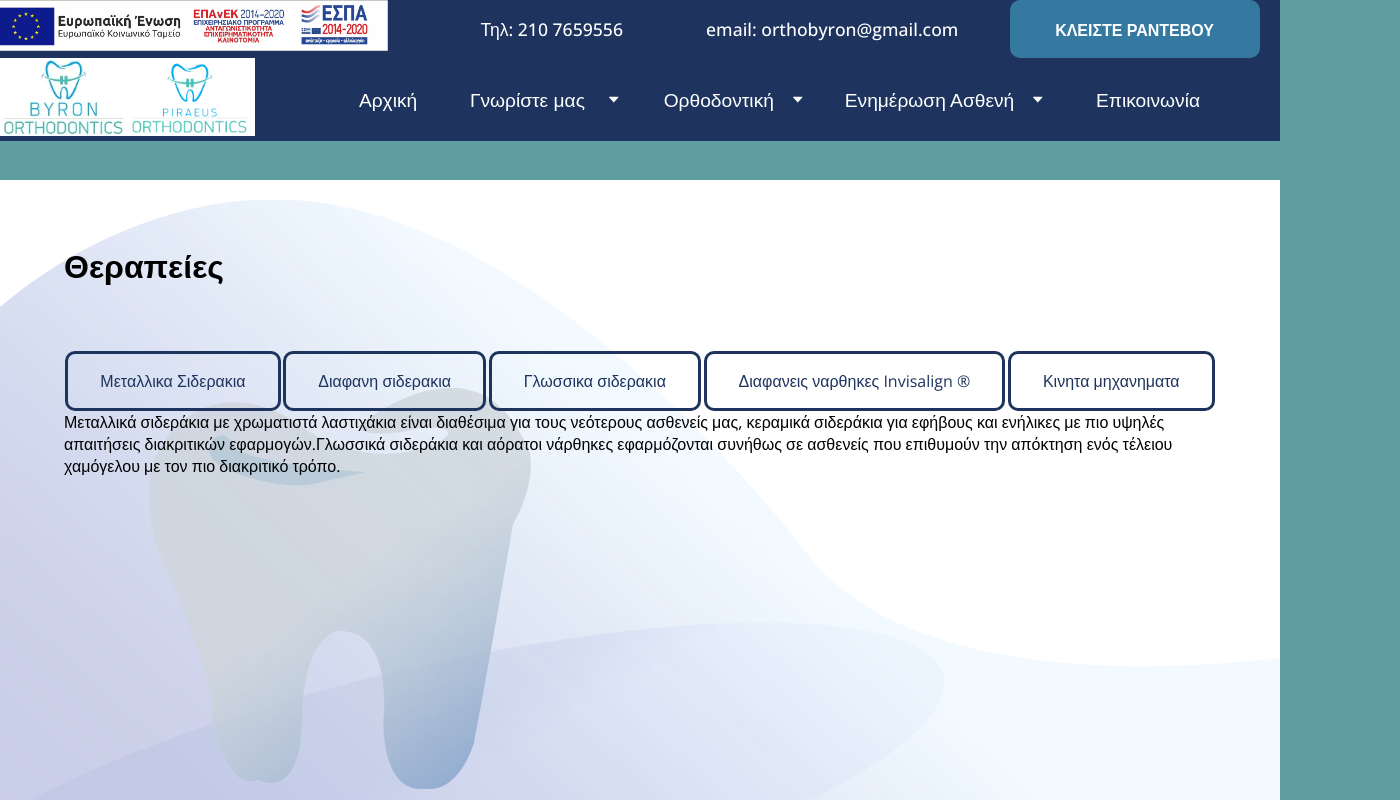
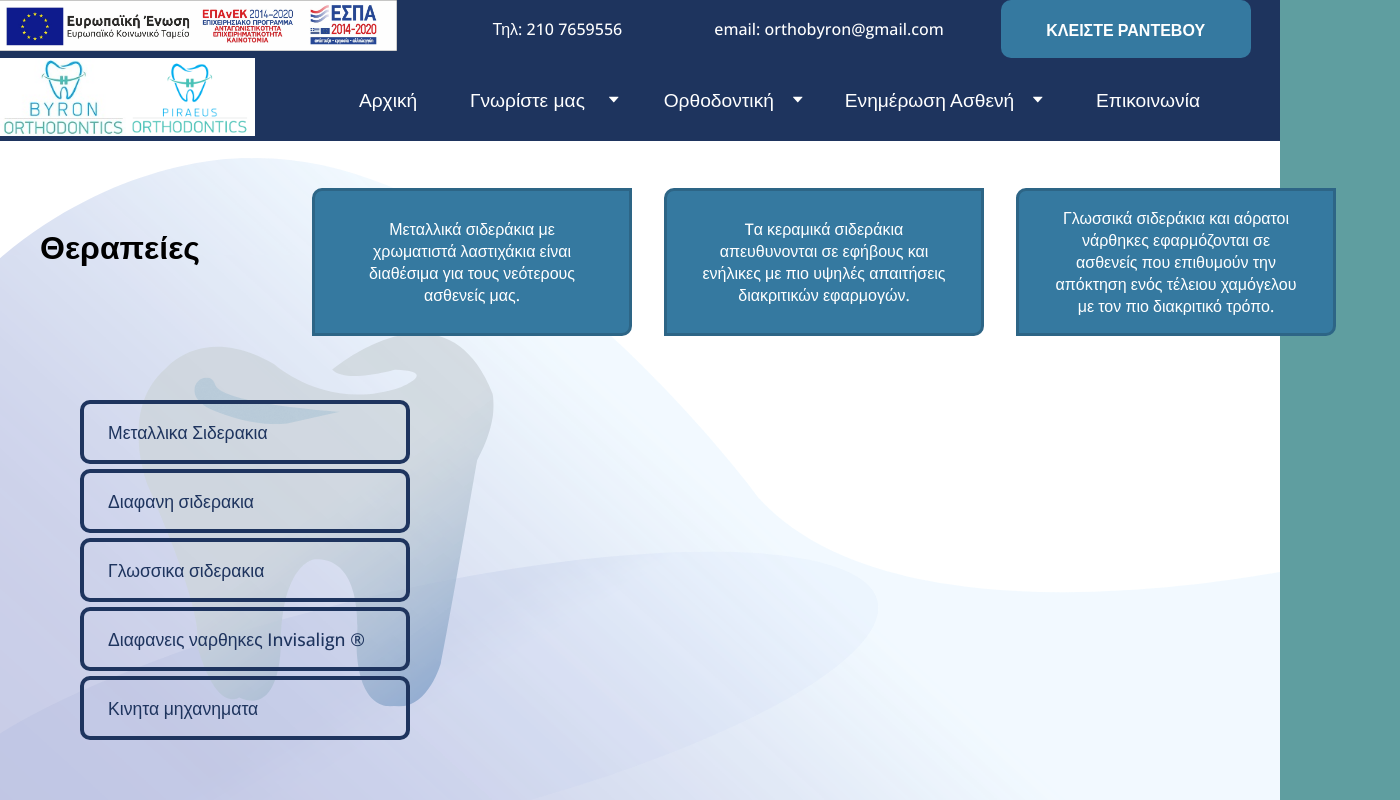
Before and after one commit to 3vilBonobo/orthobyron.gr, a React (Create React App) app: page /treatments in a window 1280 px wide. Shown: the top 800 px of the page, 1400 px wide, since content can reach past the window. Built offline with nearby package versions, Linux system fonts and the light colour scheme.

Commit message:
desktop treatment styles

```diff
--- a/src/components/Styles/Header.style.js
+++ b/src/components/Styles/Header.style.js
@@ -83,7 +83,7 @@ export const StyledPhone = styled.a`
   color: #3579a0;
   @media screen and (min-width: 768px) {
     color: #fff;
-    font-size: 1.1rem;
+    font-size: 1rem;
     font-weight: 500;
     transition: 0.5s background-color;
     padding-inline: 2rem;
@@ -108,7 +108,7 @@ export const StyledEmail = styled.a`
     display: inline-block;
     text-align: center;
     color: #fff;
-    font-size: 1.1rem;
+    font-size: 1rem;
     font-weight: 500;
     transition: 0.5s background-color;
     border-radius: 10px;
--- a/src/components/Styles/Home.styles.js
+++ b/src/components/Styles/Home.styles.js
@@ -184,6 +184,7 @@ export const StyledClinicsCarousels = styled.div`
 `;
 export const StyledWorkHoursSection = styled.section`
   background-color: ${(props) => props.theme.white};
+  color: ${(props) => props.theme.darkBlue};
   display: flex;
   flex-direction: column;
   align-items: center;
@@ -197,6 +198,7 @@ export const StyledWorkHoursSection = styled.section`
 
 export const StyledMapSection = styled.section`
   background-color: ${(props) => props.theme.lightGrey};
+  color: ${(props) => props.theme.darkBlue};
   display: flex;
   flex-direction: column;
   align-items: center;
--- a/src/components/Styles/Treatments.style.js
+++ b/src/components/Styles/Treatments.style.js
@@ -10,47 +10,85 @@ export const StyledTreatmentsMainSection = styled.div`
   align-items: center;
   justify-content: flex-start;
   width: 100%;
-  height: 100vh;
-  padding: 4rem;
   position: relative;
   top: 180px;
+  padding: 4rem 1rem 5rem 1rem;
+  @media screen and (min-width: 768px) {
+    padding: 3rem 5rem;
+    top: 140px;
+  }
 `;
-
-export const StyledTreatmentsMainTitle = styled.h1`
-  margin-bottom: 2rem;
-  align-self: flex-start;
-`;
-
-export const StyledTreatmentsMainInfo = styled.p``;
-
-export const StyledTreatmentMainTopContainer = styled.div`
+export const StyledTreatmentsTopContainer = styled.div`
   display: flex;
   flex-direction: row;
   align-items: center;
   justify-content: center;
 `;
-export const StyledTreatmentMainInfoBox = styled.p``;
+export const StyledTreatmentsBottomContainer = styled.div`
+  width: 100%;
+  display: flex;
+  flex-direction: row;
+  align-items: flex-start;
+  justify-content: center;
+`;
+export const StyledTreatmentsLinkContainer = styled.div`
+  display: flex;
+  flex-direction: column;
+  align-items: flex-start;
+  justify-content: center;
+  margin-top: 4rem;
+`;
 
-export const StyledTreatmentsMainContainer = styled.div`
+export const StyledTreatmentsMainTitle = styled.h1`
+  margin: 0 5rem 2rem 10rem;
+`;
+
+export const StyledTreatmentsMainInfo = styled.div`
+  display: none;
+  @media screen and (min-width: 768px) {
+    display: flex;
+    flex-direction: row;
+    padding-inline: 2rem;
+  }
+`;
+
+export const StyledTreatmentInfoBox = styled.p`
+  color: ${(props) => props.theme.white};
+  font-weight: 500;
+  background-color: ${(props) => props.theme.lightBlue};
+  border: 3px solid ${(props) => props.theme.navyBlue};
+  border-radius: 10px 0 10px 0;
+  text-align: center;
+  display: flex;
+  align-items: center;
+  width: 320px;
+  margin-right: 2rem;
+  padding: 1rem 2rem;
+`;
+
+export const StyledTreatmentsMainLink = styled(Link)`
+  text-decoration: none;
+  font-size: 1.1rem;
+  font-weight: 500;
+  padding: 1rem 1.5rem;
+  color: ${(props) => props.theme.darkBlue};
+  border: 4px solid ${(props) => props.theme.darkBlue};
+  border-radius: 10px;
+  min-width: 330px;
+  margin-bottom: 5px;
+`;
+export const StyledTreatmentsOutletContainer = styled.div`
   display: flex;
   flex-direction: column;
   align-items: center;
   justify-content: space-around;
   width: 100%;
   @media screen and (min-width: 768px) {
-    flex-direction: row;
-    padding-top: 2rem;
+    padding: 3rem;
+    align-items: flex-start;
+    min-height: 500px;
   }
 `;
-
-export const StyledTreatmentsMainLink = styled(Link)`
-  text-decoration: none;
-  padding: 1rem 2rem;
-  color: ${(props) => props.theme.darkBlue};
-  border: 3px solid ${(props) => props.theme.darkBlue};
-  border-radius: 10px;
-`;
-
 export const StyledTreatmentSection = styled.div`
   display: flex;
   flex-direction: row;
--- a/src/components/routes/Treatments.js
+++ b/src/components/routes/Treatments.js
@@ -1,40 +1,51 @@
-import { Outlet, useLocation } from 'react-router-dom';
+import { Outlet } from 'react-router-dom';
 import { treatmentsGeneral, treatments } from '../../data/data';
 
 import {
   StyledTreatmentsMainSection,
+  StyledTreatmentsTopContainer,
+  StyledTreatmentsBottomContainer,
+  StyledTreatmentsLinkContainer,
   StyledTreatmentsMainTitle,
   StyledTreatmentsMainInfo,
-  StyledTreatmentsMainContainer,
+  StyledTreatmentInfoBox,
+  StyledTreatmentsOutletContainer,
   StyledTreatmentsMainLink,
 } from '../styles/Treatments.style';
 
 const Treatments = () => {
-  const location = useLocation();
   return (
     <StyledTreatmentsMainSection>
+      <StyledTreatmentsTopContainer>
         <StyledTreatmentsMainTitle>
           {treatmentsGeneral.name}
         </StyledTreatmentsMainTitle>
-      <StyledTreatmentsMainContainer>
+        <StyledTreatmentsMainInfo>
+          {treatmentsGeneral.description.map((item, index) => {
+            return (
+              <StyledTreatmentInfoBox key={index}>
+                {item}
+              </StyledTreatmentInfoBox>
+            );
+          })}
+        </StyledTreatmentsMainInfo>
+      </StyledTreatmentsTopContainer>
+
+      <StyledTreatmentsBottomContainer>
+        <StyledTreatmentsLinkContainer>
           {treatments.map((item, index) => {
             return (
-            <StyledTreatmentsMainLink
-              to={item.url2}
-              key={index}
-              state={{ background: location }}
-            >
+              <StyledTreatmentsMainLink to={item.url2} key={index}>
                 {item.name}
               </StyledTreatmentsMainLink>
             );
           })}
-      </StyledTreatmentsMainContainer>
+        </StyledTreatmentsLinkContainer>
 
-      <StyledTreatmentsMainInfo>
-        {treatmentsGeneral.description}
-      </StyledTreatmentsMainInfo>
-
+        <StyledTreatmentsOutletContainer>
           <Outlet />
+        </StyledTreatmentsOutletContainer>
+      </StyledTreatmentsBottomContainer>
     </StyledTreatmentsMainSection>
   );
 };
--- a/src/data/data.js
+++ b/src/data/data.js
@@ -240,8 +240,13 @@ export const personnel = {
 
 export const treatmentsGeneral = {
   name: 'Θεραπείες',
-  description:
-    'Μεταλλικά σιδεράκια με χρωματιστά λαστιχάκια είναι διαθέσιμα για τους νεότερους ασθενείς μας, κεραμικά σιδεράκια για εφήβους και ενήλικες με πιο υψηλές απαιτήσεις διακριτικών εφαρμογών.Γλωσσικά σιδεράκια και αόρατοι νάρθηκες εφαρμόζονται συνήθως σε ασθενείς που επιθυμούν την απόκτηση ενός τέλειου χαμόγελου με τον πιο διακριτικό τρόπο.',
+  description: [
+    'Μεταλλικά σιδεράκια με χρωματιστά λαστιχάκια είναι διαθέσιμα για τους νεότερους ασθενείς μας.',
+
+    'Tα κεραμικά σιδεράκια απευθυνονται σε εφήβους και ενήλικες με πιο υψηλές απαιτήσεις διακριτικών εφαρμογών.',
+
+    'Γλωσσικά σιδεράκια και αόρατοι νάρθηκες εφαρμόζονται σε ασθενείς που επιθυμούν την απόκτηση ενός τέλειου χαμόγελου με τον πιο διακριτικό τρόπο.',
+  ],
 };
 export const treatments = [
   {
```
Also changed, not shown: src/App.js (+5 -5 lines), src/components/OutletComponents/Invisalign.js (renamed from src/components/treatments/Invisalign.js), src/components/OutletComponents/InvisibleBraces.js (renamed from src/components/treatments/InvisibleBraces.js), src/components/OutletComponents/MetalBraces.js (renamed from src/components/treatments/MetalBraces.js), src/components/OutletComponents/MovingBraces.js (renamed from src/components/treatments/MovingBraces.js), src/components/OutletComponents/TongueBraces.js (renamed from src/components/treatments/TongueBraces.js). Lines whose indentation alone changed are shown as unchanged.
